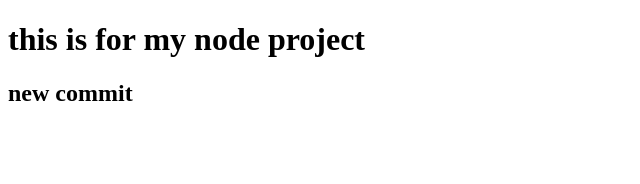
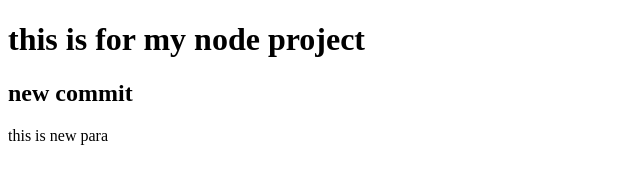
Before and after one commit to tanjiljishad/node-test1, a website: page index.html in a window 1280 px wide. Shown: the whole page, without its empty margins (0-640 px from the left). Drawn offline with Linux system fonts and the light colour scheme.

Commit message:
fifth commit

```diff
--- a/index.html
+++ b/index.html
@@ -13,6 +13,7 @@
         <h1>
             new commit
         </h1>
+        <p>this is new para</p>
     </section>
 
 </body>
```
Also changed, not shown: package.json (added, +24 -0 lines), 2 other files.
